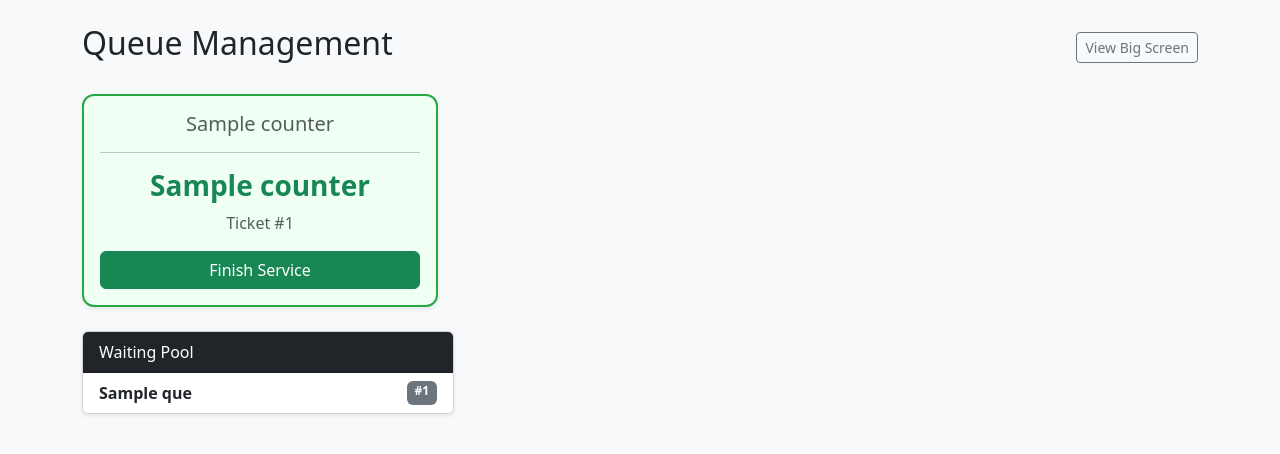
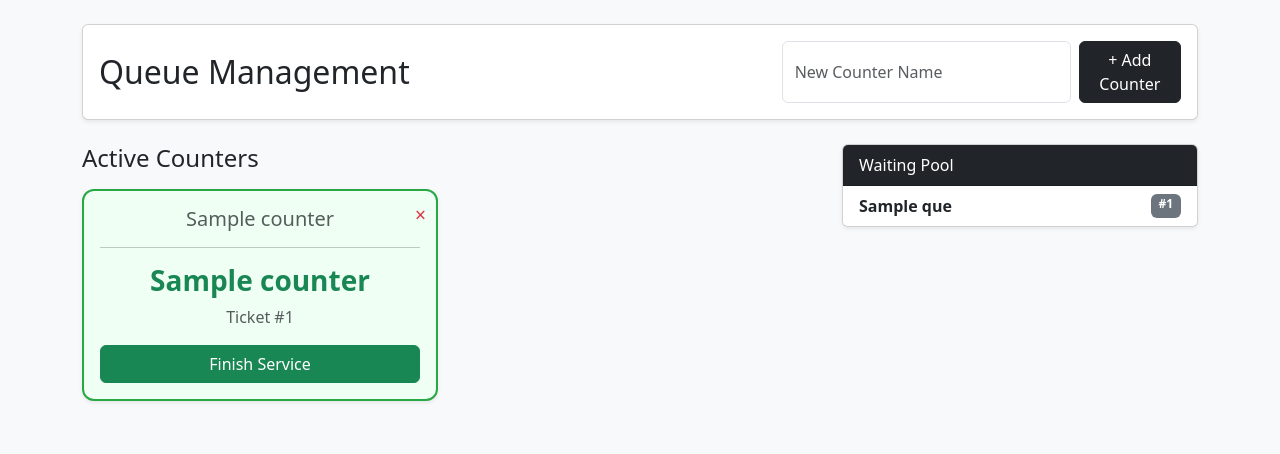
Before and after one commit to 3k100612-max/queue, a Flask app: page /admin in a window 1280 px wide. Shown: the top 454 px of the page. Run offline with Flask 3, Linux system fonts and the light colour scheme; a database or web service that is not in the repository returns one stand-in record (values such as "Sample title"); some libraries are stand-ins or nearby versions.

Commit message:
Update admin.html

```diff
--- a/templates/admin.html
+++ b/templates/admin.html
@@ -6,24 +6,30 @@
     <link rel="stylesheet" href="https://cdn.jsdelivr.net/npm/bootstrap@5.3.0/dist/css/bootstrap.min.css">
     <style>
         body { background-color: #f8f9fa; }
-        .counter-card { border-radius: 12px; transition: 0.3s; }
+        .counter-card { border-radius: 12px; transition: 0.3s; position: relative; }
         .counter-card.active { border: 2px solid #28a745; background-color: #f0fff4; }
+        .btn-delete { position: absolute; top: 10px; right: 10px; color: #dc3545; text-decoration: none; font-size: 1.2rem; }
     </style>
 </head>
 <body class="p-4">
     <div class="container">
-        <div class="d-flex justify-content-between align-items-center mb-4">
-            <h2>Queue Management</h2>
-            <a href="/" class="btn btn-outline-secondary btn-sm">View Big Screen</a>
+        <div class="card shadow-sm mb-4">
+            <div class="card-body d-flex justify-content-between align-items-center">
+                <h2 class="mb-0">Queue Management</h2>
+                <form action="/add_counter" method="POST" class="d-flex gap-2">
+                    <input type="text" name="counter_name" class="form-control" placeholder="New Counter Name" required>
+                    <button type="submit" class="btn btn-dark">+ Add Counter</button>
+                </form>
             </div>
-
+        </div>
         <div class="row">
-    <!-- COUNTERS -->
             <div class="col-md-8">
+                <h4 class="mb-3">Active Counters</h4>
                 <div class="row">
                     {% for c in activity %}
                     <div class="col-md-6 mb-4">
                         <div class="card counter-card h-100 shadow-sm {% if c.customer_name %}active{% endif %}">
+                            <a href="/delete_counter/{{ c.counter_id }}" class="btn-delete" onclick="return confirm('Delete counter?')">&times;</a>
                             <div class="card-body text-center">
                                 <h5 class="card-title text-muted">{{ c.counter_name }}</h5>
                                 <hr>
@@ -40,19 +46,10 @@
                         </div>
                     </div>
                     {% else %}
-            <!-- This will show if the 'activity' list is empty -->
-            <div class="col-12">
-                <div class="alert alert-warning">
-                    No counters found in the database. Please add counters to the 'counters' table.
-                </div>
-            </div>
+                    <div class="col-12 text-center py-5 text-muted">No counters found. Add one above.</div>
                     {% endfor %}
                 </div>
             </div>
-</div>
-
-
-            <!-- WAITING LIST -->
             <div class="col-md-4">
                 <div class="card shadow-sm">
                     <div class="card-header bg-dark text-white">Waiting Pool</div>
```
Lines whose indentation alone changed are shown as unchanged.
